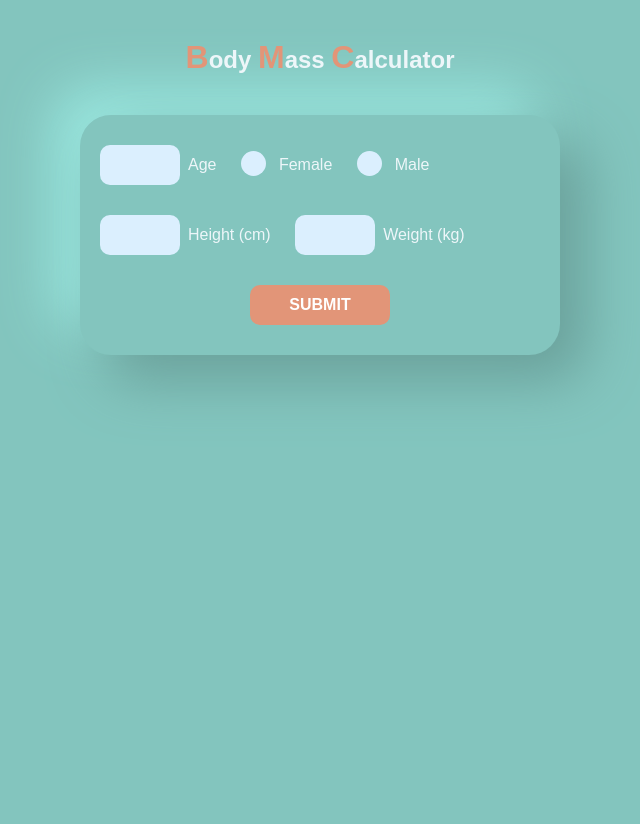
After one commit to soukiitos/BF-Hyd, a Flask app: page /mass_calculator in a window 1280 px wide. The commit adds this page. Shown: the whole page, without its empty margins (320-960 px from the left). Run offline with Flask 3, Linux system fonts and the light colour scheme.

Commit message:
Some Modification

```diff
--- a/run.py
+++ b/run.py
@@ -1,66 +1,126 @@
 import logging
-import json, os
+import json
+import os
+import requests
 
 from flask import request, Response, render_template, jsonify, Flask
 from pywebpush import webpush, WebPushException
 
+
 app = Flask(__name__)
-app.config['SECRET_KEY'] = '9OLWxND4o83j4K4iuopO'
+app.config['SECRET_KEY'] = 'Kiitos23456TrueNotYaw'
 
-DER_BASE64_ENCODED_PRIVATE_KEY_FILE_PATH = os.path.join(os.getcwd(),"private_key.txt")
-DER_BASE64_ENCODED_PUBLIC_KEY_FILE_PATH = os.path.join(os.getcwd(),"public_key.txt")
-
-VAPID_PRIVATE_KEY = open(DER_BASE64_ENCODED_PRIVATE_KEY_FILE_PATH, "r+").readline().strip("\n")
-VAPID_PUBLIC_KEY = open(DER_BASE64_ENCODED_PUBLIC_KEY_FILE_PATH, "r+").read().strip("\n")
-
-VAPID_CLAIMS = {
-"sub": "mailto:develop@raturi.in"
-}
-
-def send_web_push(subscription_information, message_body):
-    return webpush(
-        subscription_info=subscription_information,
-        data=message_body,
-        vapid_private_key=VAPID_PRIVATE_KEY,
-        vapid_claims=VAPID_CLAIMS
-    )
-
+# Define routes
 @app.route('/')
 def index():
+    return render_template('index.html')
+
+@app.route('/about')
+def about():
+    return render_template('about.html')
+
+@app.route('/login')
+def login():
+    form = UserForm()
+
+    if form.validate_on_submit():
+        new_user = User(
+            username=form.username.data,
+            email=form.email.data,
+            password=form.password.data,
+            first_name=form.first_name.data,
+            last_name=form.last_name.data,
+            role=form.role.data  # Set the role based on the form submission
+        )
+
+        # Save the new user to the database
+        db.session.add(new_user)
+        db.session.commit()
+
+
+        return render_template('login.html')
+
+    return render_template('login.html', form=form)
+
+@app.route('/notification')
+def notification():
+    DER_BASE64_ENCODED_PRIVATE_KEY_FILE_PATH = os.path.join(os.getcwd(), "private_key.txt")
+    DER_BASE64_ENCODED_PUBLIC_KEY_FILE_PATH = os.path.join(os.getcwd(), "public_key.txt")
+
+    VAPID_PRIVATE_KEY = open(DER_BASE64_ENCODED_PRIVATE_KEY_FILE_PATH, "r+").readline().strip("\n")
+    VAPID_PUBLIC_KEY = open(DER_BASE64_ENCODED_PUBLIC_KEY_FILE_PATH, "r+").read().strip("\n")
+
+    VAPID_CLAIMS = {
+        "sub": "mailto:develop@raturi.in"
+        }
+
+    def send_web_push(subscription_information, message_body):
+        return webpush(
+            subscription_info=subscription_information,
+            data=message_body,
+            vapid_private_key=VAPID_PRIVATE_KEY,
+            vapid_claims=VAPID_CLAIMS
+            )
+
     return render_template('notification.html')
 
-@app.route("/subscription/", methods=["GET", "POST"])
+@app.route('/subscription/', methods=["GET", "POST"])
 def subscription():
-    """
-        POST creates a subscription
-        GET returns vapid public key which clients uses to send around push notification
-    """
+    if request.method == "GET":
+        return Response(
+            response=json.dumps({"public_key": VAPID_PUBLIC_KEY}),
+            headers={"Access-Control-Allow-Origin": "*"}, content_type="application/json"
+            )
 
-    if request.method == "GET":
-        return Response(response=json.dumps({"public_key": VAPID_PUBLIC_KEY}),
-            headers={"Access-Control-Allow-Origin": "*"}, content_type="application/json")
-
-    subscription_token = request.get_json("subscription_token")
+    subscription_token = request.json.get("subscription_token")
     return Response(status=201, mimetype="application/json")
 
-@app.route("/push_v1/",methods=['POST'])
+@app.route("/push_v1/", methods=['POST'])
 def push_v1():
     message = "Push Test v1"
-    print("is_json",request.is_json)
 
     if not request.json or not request.json.get('sub_token'):
-        return jsonify({'failed':1})
-
-    print("request.json",request.json)
+        return jsonify({'failed': 1})
 
     token = request.json.get('sub_token')
     try:
         token = json.loads(token)
         send_web_push(token, message)
-        return jsonify({'success':1})
+        return jsonify({'success': 1})
     except Exception as e:
-        print("error",e)
-        return jsonify({'failed':str(e)})
+        app.logger.error("Error sending push notification: %s", e)
+        return jsonify({'failed': str(e)})
 
-if __name__ == "__main__":
-    app.run(host="0.0.0.0",port=8080)
+@app.route('/age_calculate')
+def age_calculate():
+    return render_template('age_calculate.html')
+
+@app.route('/X-ray')
+def x_ray():
+    return render_template('X-ray.html')
+
+@app.route('/heartLoader')
+def heart_loader():
+    return render_template('heartLoader.html')
+
+@app.route('/mass_calculator')
+def mass_claculator():
+    return render_template('mass_claculator.html')
+
+@app.route('/Weather')
+def weather():
+    # Mock weather data
+    mock_weather_data = {
+        'city': 'Kenitra City',
+        'temperature': '25°C',
+        'description': 'Partly cloudy',
+        'humidity': '50%',
+        'wind_speed': '10 km/h',
+        }
+
+    return render_template('weather.html', weather_data=mock_weather_data)
+
+
+
+if __name__ == '__main__':
+    app.run(host="0.0.0.0", port=8080)
--- /dev/null
+++ b/static/css/mass_calculator.css
@@ -0,0 +1,174 @@
+* {
+    font-family: 'Poppins', sans-serif;
+    font-size: 16px;
+    color: #edf6f9;
+  }
+
+  body {
+    margin: 0;
+    height: 100vh;
+    padding: 0;
+    border: 0;
+    background: #83c5be;
+  }
+
+  .form {
+    background-color: #fff;
+    height: 240px;
+    width: 480px;
+    border-radius: 20px;
+    margin: 20px auto 20px auto;
+    display: block;
+    border-radius: 31px;
+    background: #83c5be;
+    box-shadow:  25px 25px 55px #6aa09a,
+               -25px -25px 55px #9ceae2;
+  }
+
+  .form:hover {
+    transition: .4s;
+    transform: scale(1.05);
+  }
+
+  .row-one {
+    padding: 20px;
+  }
+
+  .row-two {
+    padding: 20px;
+  }
+
+  .text-input {
+    width: 60px;
+    height: 30px;
+    border-radius: 10px;
+    background-color: #dbeffe;
+    color: #353535;
+    border: none;
+    outline: none;
+    padding: 5px 10px;
+    cursor: pointer;
+  }
+
+  .text-input:last-child {
+    margin-bottom: 35px;
+  }
+
+  .text-input:hover {
+    background-color: #e29578;
+    transition: 0.4s;
+  }
+
+  #submit {
+    border: none;
+    border-radius: 10px;
+    height: 40px;
+    width: 140px;
+    font-weight: 600;
+    text-transform: uppercase;
+    background-color: #e29578;
+    border: 2px solid #e29578;
+    color: #fff;
+    margin: auto;
+    display: block;
+    outline: none;
+    cursor: pointer;
+  }
+
+  #submit:hover{
+    background-color: transparent;
+    border: 2px solid #e29578;
+    transition: 0.5s;
+  }
+
+  .text {
+    display: inline-block;
+    margin: 5px 20px 5px 8px;;
+  }
+
+  .row-one {
+    padding: 30px 20px 15px 20px;
+  }
+  .row-two {
+    padding: 15px 20px 30px 20px;
+  }
+
+  .container {
+    display: inline-block;
+    position: relative;
+    padding-left: 30px;
+    cursor: pointer;
+    user-select: none;
+  }
+
+  .container input {
+    position: absolute;
+    opacity: 0;
+  }
+
+  .checkmark {
+    position: absolute;
+    top: 0;
+    left: 0;
+    height: 25px;
+    width: 25px;
+    background-color: #dbeffe;
+    border-radius: 50%;
+  }
+
+  .container:hover input ~ .checkmark {
+    background-color: #e29578;
+    transition: 0.4s;
+  }
+
+  .container input:checked ~ .checkmark {
+    background-color: #e29578;
+  }
+
+  h1 {
+    font-size: 30px;
+    font-weight: 500;
+    text-align: center;
+    color: #353535;
+    padding-top: 15px;
+    display: block;
+  }
+
+  h2 {
+    font-size: 22px;
+    font-weight: 600;
+    text-align: center;
+  }
+
+  h3 {
+    font-size: 24px;
+    font-weight: 600;
+    text-align: center;
+    padding: 15px;
+  }
+
+  h3 b {
+    font-size: 32px;
+    font-weight: 600;
+    color: #e29578;
+  }
+
+  .checkmark:after {
+    content: "";
+    position: absolute;
+    display: none;
+  }
+
+  .container input:checked ~ .checkmark:after {
+    display: block;
+  }
+
+  .container .checkmark:after {
+    left: 9px;
+    top: 5px;
+    width: 5px;
+    height: 10px;
+    border: solid white;
+    border-width: 0 2px 2px 0;
+    transform: rotate(45deg);
+  }
--- /dev/null
+++ b/static/script/mass_calculator.js
@@ -0,0 +1,57 @@
+var age = document.getElementById("age");
+var height = document.getElementById("height");
+var weight = document.getElementById("weight");
+var male = document.getElementById("m");
+var female = document.getElementById("f");
+var form = document.getElementById("form");
+
+function validateForm(){
+  if(age.value=='' || height.value=='' || weight.value=='' || (male.checked==false && female.checked==false)){
+    alert("All fields are required!");
+    document.getElementById("submit").removeEventListener("click", countBmi);
+  }else{
+    countBmi();
+  }
+}
+document.getElementById("submit").addEventListener("click", validateForm);
+
+function countBmi(){
+  var p = [age.value, height.value, weight.value];
+  if(male.checked){
+    p.push("male");
+  }else if(female.checked){
+    p.push("female");
+  }
+  form.reset();
+  var bmi = Number(p[2])/(Number(p[1])/100*Number(p[1])/100);
+
+  var result = '';
+  if(bmi<18.5){
+    result = 'Do some exsercises Mate!! you are Underweight';
+     }else if(18.5<=bmi&&bmi<=24.9){
+    result = 'Good! YAAAY!! Healthy';
+     }else if(25<=bmi&&bmi<=29.9){
+    result = 'Not Bad!! Overweight';
+     }else if(30<=bmi&&bmi<=34.9){
+    result = 'YAW!! Obese';
+     }else if(35<=bmi){
+    result = 'OOPS!! Extremely obese';
+     }
+
+  var h1 = document.createElement("h1");
+  var h2 = document.createElement("h2");
+
+  var t = document.createTextNode(result);
+  var b = document.createTextNode('Your Body Mass Index is: ');
+  var r = document.createTextNode(parseFloat(bmi).toFixed(2));
+
+  h1.appendChild(t);
+  h2.appendChild(b);
+  h2.appendChild(r);
+
+  document.body.appendChild(h1);
+  document.body.appendChild(h2);
+  document.getElementById("submit").removeEventListener("click", countBmi);
+  document.getElementById("submit").removeEventListener("click", validateForm);
+}
+document.getElementById("submit").addEventListener("click", countBmi);
--- a/templates/X-ray.html
+++ b/templates/X-ray.html
@@ -30,7 +30,7 @@
   SVG <del>Masking</del> <ins>clip-path</ins> Experiment.<br/>
 </div>
 
-  <script  src="../static/script/script.js"></script>
+  <script  src="../static/script/scriptX.js"></script>
 
 </body>
 </html>
--- /dev/null
+++ b/templates/mass_claculator.html
@@ -0,0 +1,38 @@
+<!DOCTYPE html>
+<html lang="en" >
+<head>
+  <meta charset="UTF-8">
+  <title>Mass calculator</title>
+  <link rel="stylesheet" href="../static/css/mass_calculator.css">
+
+</head>
+<body>
+<head>
+  <link href="https://fonts.googleapis.com/css?family=Quicksand:400,700" rel="stylesheet">
+</head>
+<body>
+  <h3><b>B</b>ody <b>M</b>ass  <b>C</b>alculator</h3>
+<form class="form" id="form" onsubmit="return validateForm()">
+<div class="row-one">
+  <input type="text" class="text-input" id="age" autocomplete="off" required/><p class="text">Age</p>
+  <label class="container">
+  <input type="radio" name="radio" id="f"><p class="text">Female</p>
+    <span class="checkmark"></span>
+  </label>
+  <label class="container">
+  <input type="radio" name="radio" id="m"><p class="text">Male</p>
+    <span class="checkmark"></span>
+  </label>
+  </div>
+
+<div class="row-two">
+  <input type="text" class="text-input" id="height" autocomplete="off" required><p class="text">Height (cm)</p>
+  <input type="text" class="text-input" id="weight" autocomplete="off" required><p class="text">Weight (kg)</p>
+</div>
+<button type="button" id="submit">Submit</button>
+</form>
+</body>
+  <script  src="../static/script/mass_calculator.js"></script>
+
+</body>
+</html>
--- a/templates/notification.html
+++ b/templates/notification.html
@@ -12,7 +12,7 @@
 	<link rel="stylesheet" href="https://code.getmdl.io/1.2.1/material.indigo-pink.min.css">
 	<script defer src="https://code.getmdl.io/1.2.1/material.min.js"></script>
 	<script src="https://code.jquery.com/jquery-3.4.1.min.js" integrity="sha256-CSXorXvZcTkaix6Yvo6HppcZGetbYMGWSFlBw8HfCJo=" crossorigin="anonymous"></script>
-	<link rel="stylesheet" href="{{ url_for('static', filename='index.css') }}">
+	<link rel="stylesheet" href="{{ url_for('static', filename='css/style_notification.css') }}">
 </head>
 
 <body>
@@ -25,7 +25,7 @@
 		<p>Welcome to the webpush notification. The button below needs to be
 			fixed to support subscribing to push.</p>
 		<p>
-			<button disabled class="js-push-btn mdl-button mdl-js-button mdl-button--raised mdl-js-ripple-effect">
+			<button class="js-push-btn mdl-button mdl-js-button mdl-button--raised mdl-js-ripple-effect">
 				Enable Push Messaging
 			</button>
 		</p>
@@ -41,7 +41,7 @@
 		</section>
 	</main>
 
-	<script src="{{ url_for('static',filename='main.js') }}"></script>
+	<script src="{{ url_for('static',filename='script/notification.js') }}"></script>
 	<script src="https://code.getmdl.io/1.2.1/material.min.js"></script>
 </body>
 
```
Also changed, not shown: forms.py (added, +16 -0 lines), static/css/HLoaderstyle.css (added, +82 -0 lines), static/script/notification.js (+1 -12 lines), templates/heartLoader.html (added, +20 -0 lines), templates/index.html (+10 -7 lines), templates/weather.html (added, +15 -0 lines), templates/about.html (added).
